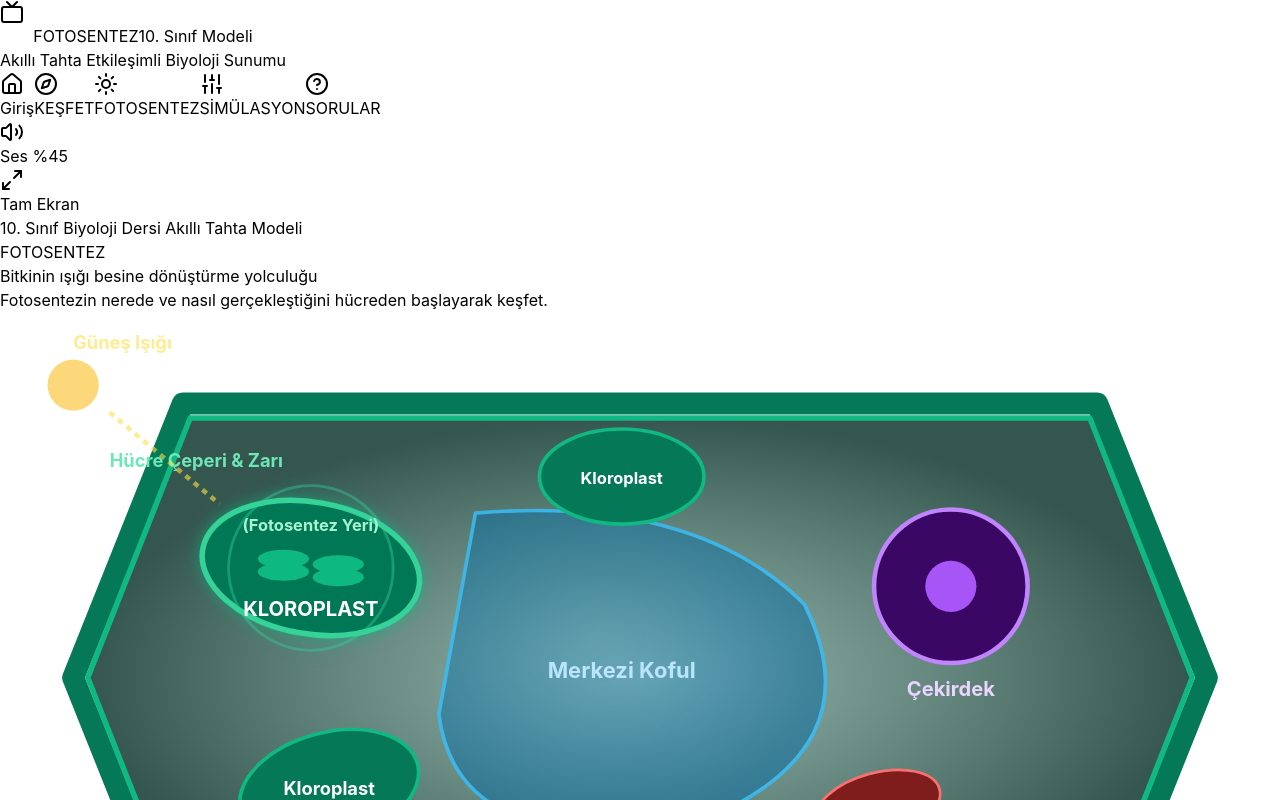
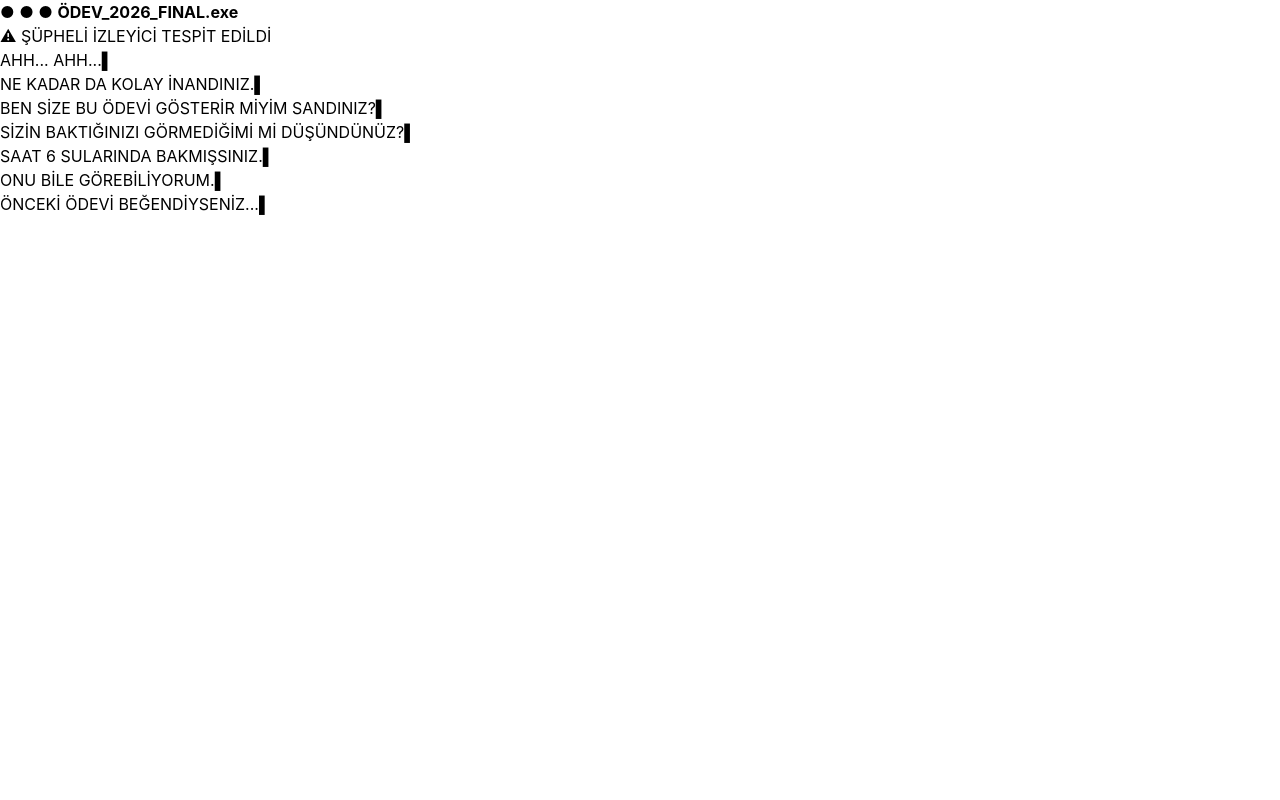
Before and after one commit to hisse16/biyo, a React (Vite) app: page / in a window 1280 px wide. Shown: the top 800 px of the page. Built offline with nearby package versions, Linux system fonts and the light colour scheme.

Commit message:
Replace app with harmless troll

```diff
--- a/src/main.tsx
+++ b/src/main.tsx
@@ -1,10 +1,5 @@
-import {StrictMode} from 'react';
-import {createRoot} from 'react-dom/client';
-import App from './App.tsx';
-import './index.css';
-
-createRoot(document.getElementById('root')!).render(
-  <StrictMode>
-    <App />
-  </StrictMode>,
-);
+import React,{useEffect,useState}from"react";import{createRoot}from"react-dom/client";import"./index.css";
+const lines=["AHH... AHH...","NE KADAR DA KOLAY İNANDINIZ.","BEN SİZE BU ÖDEVİ GÖSTERİR MİYİM SANDINIZ?","SİZİN BAKTIĞINIZI GÖRMEDİĞİMİ Mİ DÜŞÜNDÜNÜZ?","SAAT 6 SULARINDA BAKMIŞSINIZ.","ONU BİLE GÖREBİLİYORUM.","ÖNCEKİ ÖDEVİ BEĞENDİYSENİZ...","O SADECE GÖSTERMELİKTİ.","ASIL ÖDEV İÇİN HAZIRDA KALIN. 😈"];
+function App(){const[i,setI]=useState(0);const[panic,setPanic]=useState(false);useEffect(()=>{if(i<lines.length){const t=setTimeout(()=>setI(i+1),700);return()=>clearTimeout(t)}},[i]);return <main className={panic?"panic":""}><div className="scan"/><section className="terminal"><div className="bar">● ● ● <b>ÖDEV_2026_FINAL.exe</b></div><div className="screen"><div className="red">⚠ ŞÜPHELİ İZLEYİCİ TESPİT EDİLDİ</div>{lines.slice(0,i).map((x,k)=><p key={k} className={k===0?"big":""}>{x}<i>▌</i></p>)}{i===lines.length&&!panic&&<button onClick={()=>setPanic(true)}>DEVAM ET</button>}{panic&&<Fake/>}</div></section></main>}
+function Fake(){const[n,setN]=useState(0);useEffect(()=>{const t=setInterval(()=>setN(x=>x+1),180);return()=>clearInterval(t)},[]);const m=["KERNEL_SIMULATION: 0xDEADBEEF","RAM: PANİK MODU","SİSTEM: BU BİR ŞAKA DEĞİL MİYDİ?","WINDOWS: BENİ NİYE KARIŞTIRIYORSUNUZ?","CRITICAL_ERROR: TAKIM TROLLED","DOSYA SİLME: SADECE ŞAKA 😎"];return <div className="fake"><h1>💀 SİSTEM ÇÖKÜYOR...</h1><div className="load"><span style={{width:Math.min(100,n*9)+"%"}}/></div>{m.slice(0,Math.min(m.length,Math.floor(n/2)+1)).map((x,j)=><div key={j}>{x}</div>)}{n>8&&<><p className="reveal">RAHAT OLUN. BİLGİSAYARINIZA HİÇBİR ŞEY OLMADI. 😂</p><button onClick={()=>location.reload()}>ŞAKAYDI — GERİ DÖN</button></>}</div>}
+createRoot(document.getElementById("root")!).render(<App/>);
```
